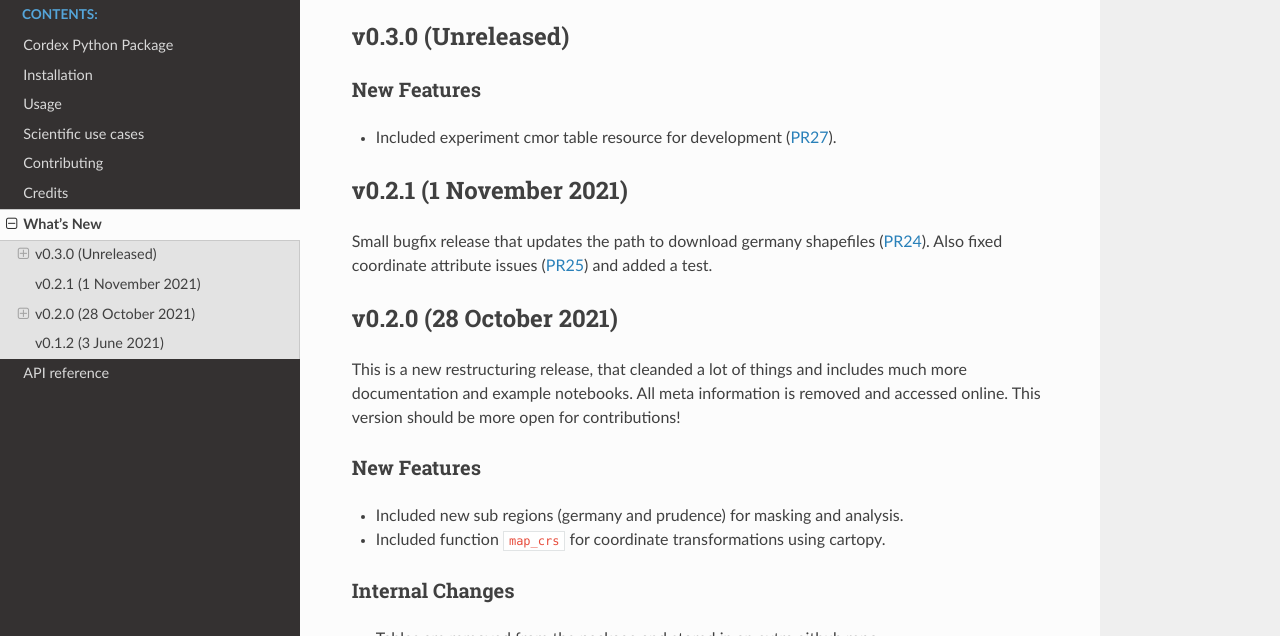
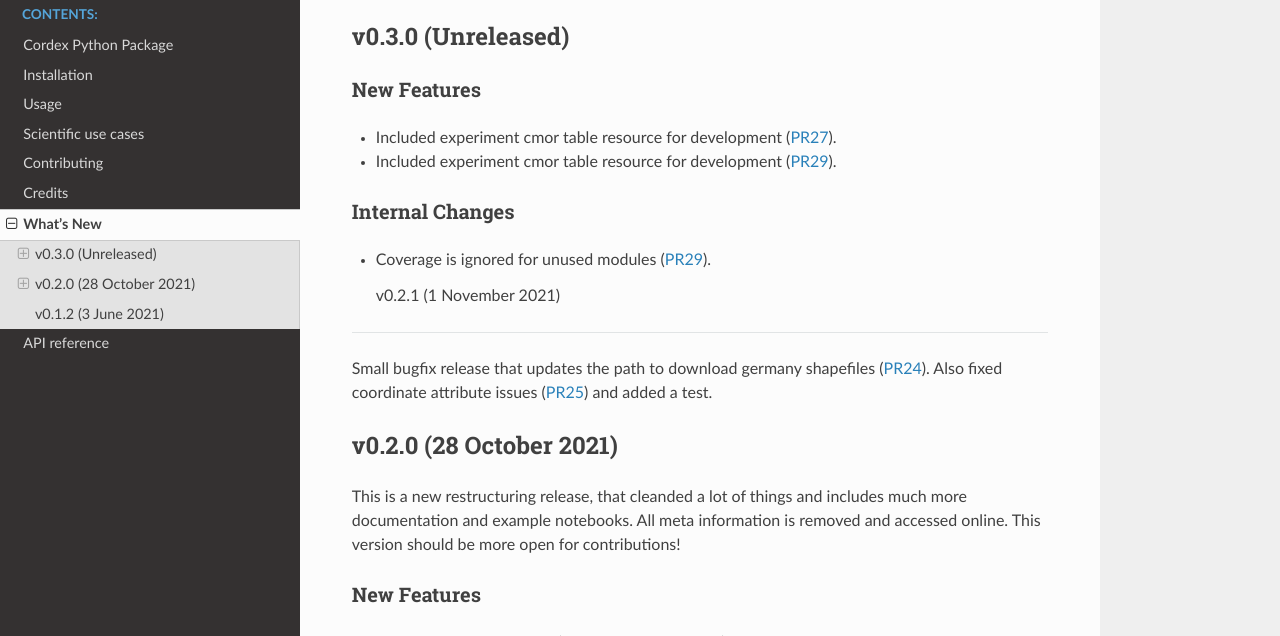
Before and after one commit to euro-cordex/py-cordex, a Sphinx documentation site: the page built from docs/whats_new.rst, in a window 1280 px wide and 900 px high, cut to the strip 264-900 px from the top of the window. Built offline with Sphinx 7.4.7 and the Read the Docs theme 2.0.0, drawn with Linux system fonts in a browser that asks for light colours; pages that are not in the unit, such as notebooks, are missing from menus.

Commit message:
update of whats_new

```diff
--- a/docs/whats_new.rst
+++ b/docs/whats_new.rst
@@ -14,8 +14,13 @@ v0.3.0 (Unreleased)
 New Features
 ~~~~~~~~~~~~
 - Included experiment cmor table resource for development (:pull:`27`).
+- Included experiment cmor table resource for development (:pull:`29`).
 
-v0.2.1 (1 November 2021)
+Internal Changes
+~~~~~~~~~~~~~~~~
+- Coverage is ignored for unused modules (:pull:`29`).
+
+  v0.2.1 (1 November 2021)
 -------------------------
 
 Small bugfix release that updates the path to download germany shapefiles (:pull:`24`).
```
